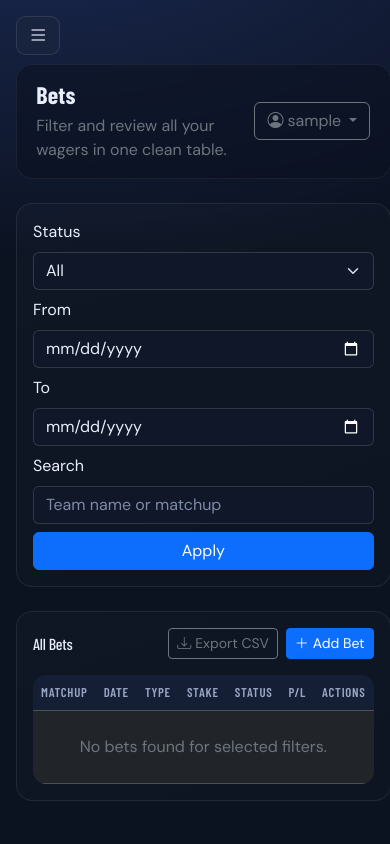
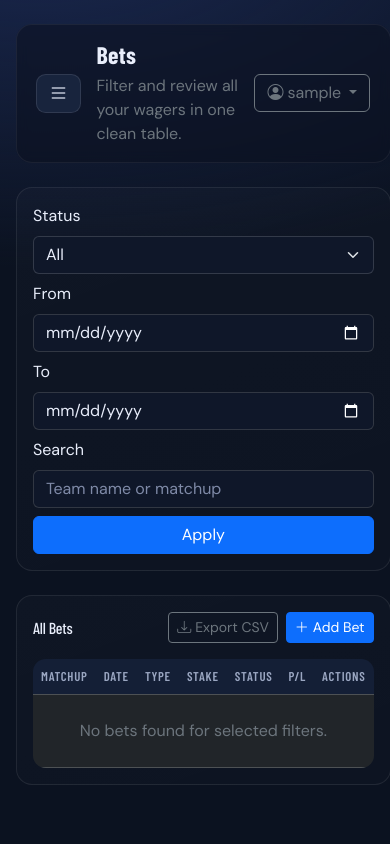
Before and after one commit to Moody24/sports_betting_tracker, a Flask app: page /bets in a window 390 px wide. Run offline with Flask 3, Linux system fonts and the light colour scheme; the visitor is signed in with stand-in values (Sample User, id 1); data that the repository does not hold is empty; some libraries are stand-ins or nearby versions.

Commit message:
Fix mobile nav: move hamburger into topbar, remove fixed positioning
The sidebar-toggle button was position:fixed at top/left, causing it to
overlap the sidebar brand title when the drawer opened on mobile. Move
the button into the topbar header in normal flow, remove the fixed
positioning and the now-unnecessary padding-top on .main-content.

```diff
--- a/app/static/css/theme.css
+++ b/app/static/css/theme.css
@@ -432,10 +432,6 @@ h1, h2, h3, h4, h5, h6,
 /* ── Mobile sidebar toggle button ────────────────────────────── */
 
 .sidebar-toggle {
-  position: fixed;
-  top: 1rem;
-  left: 1rem;
-  z-index: 200;
   background: var(--bg-soft);
   border: 1px solid rgba(255,255,255,.1);
   color: var(--text-main);
@@ -445,6 +441,7 @@ h1, h2, h3, h4, h5, h6,
   line-height: 1;
   display: none;
   cursor: pointer;
+  flex-shrink: 0;
 }
 
 /* ── Sidebar overlay for mobile ──────────────────────────────── */
@@ -798,6 +795,6 @@ h1, h2, h3, h4, h5, h6,
   }
 
   .main-content {
-    padding-top: 4rem;
+    padding-top: 1.5rem;
   }
 }
--- a/app/templates/base.html
+++ b/app/templates/base.html
@@ -70,15 +70,16 @@
       <div class="small text-secondary px-2">&copy; {{ current_year }} Betting Tracker</div>
     </aside>
 
-    <button class="sidebar-toggle d-lg-none" id="sidebar-toggle" type="button" aria-label="Toggle navigation">
-      <i class="bi bi-list"></i>
-    </button>
-
     <main class="main-content">
       <header class="topbar d-flex justify-content-between align-items-center mb-4">
-        <div>
-          <h2 class="h4 mb-1">{% block page_title %}Overview{% endblock %}</h2>
-          <p class="text-secondary mb-0">{% block page_subtitle %}Track performance with confidence.{% endblock %}</p>
+        <div class="d-flex align-items-center gap-3">
+          <button class="sidebar-toggle d-lg-none" id="sidebar-toggle" type="button" aria-label="Toggle navigation">
+            <i class="bi bi-list"></i>
+          </button>
+          <div>
+            <h2 class="h4 mb-1">{% block page_title %}Overview{% endblock %}</h2>
+            <p class="text-secondary mb-0">{% block page_subtitle %}Track performance with confidence.{% endblock %}</p>
+          </div>
         </div>
         {% if current_user.is_authenticated %}
         <div class="dropdown">
```
